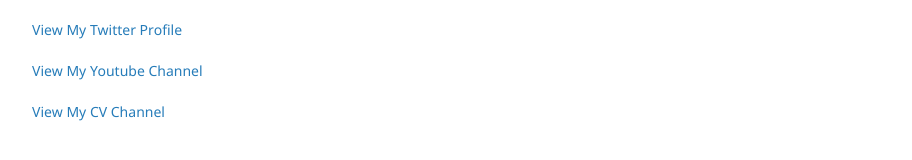
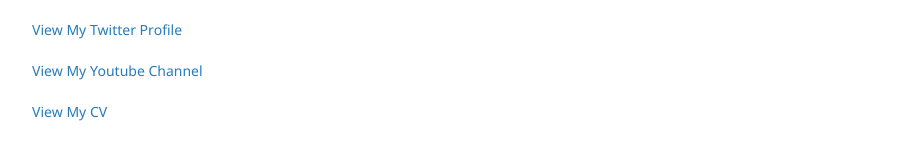
Before and after one commit to Mahmoud333/Mahmoud333.github.io, a Jekyll site: the page built from index.md, in a window 1280 px wide. Shown: the part 589-749 px from the top of the page, without its empty margins (178-1090 px from the left). Built offline with Jekyll 4.4.1, drawn with Linux system fonts in a browser that asks for light colours.

Commit message:
edit my cv link

```diff
--- a/_layouts/default.html
+++ b/_layouts/default.html
@@ -32,7 +32,7 @@
         <p class="view"><a href="{{ site.github.owner_url }}">View My GitHub Profile</a></p>
         <p class="view"><a href="https://twitter.com/MahmoudSMGL">View My Twitter Profile</a></p>
         <p class="view"><a href="https://is.gd/AX0foG">View My Youtube Channel</a></p>
-        <p class="view"><a href="https://www.dropbox.com/s/1r1wd8fbkiakksy/Mahmoud%20Ahmed%20Hamad.pdf?dl=0">View My CV Channel</a></p>
+        <p class="view"><a href="https://www.dropbox.com/s/1r1wd8fbkiakksy/Mahmoud%20Ahmed%20Hamad.pdf?dl=0">View My CV</a></p>
 
         {% endif %}
 
```
